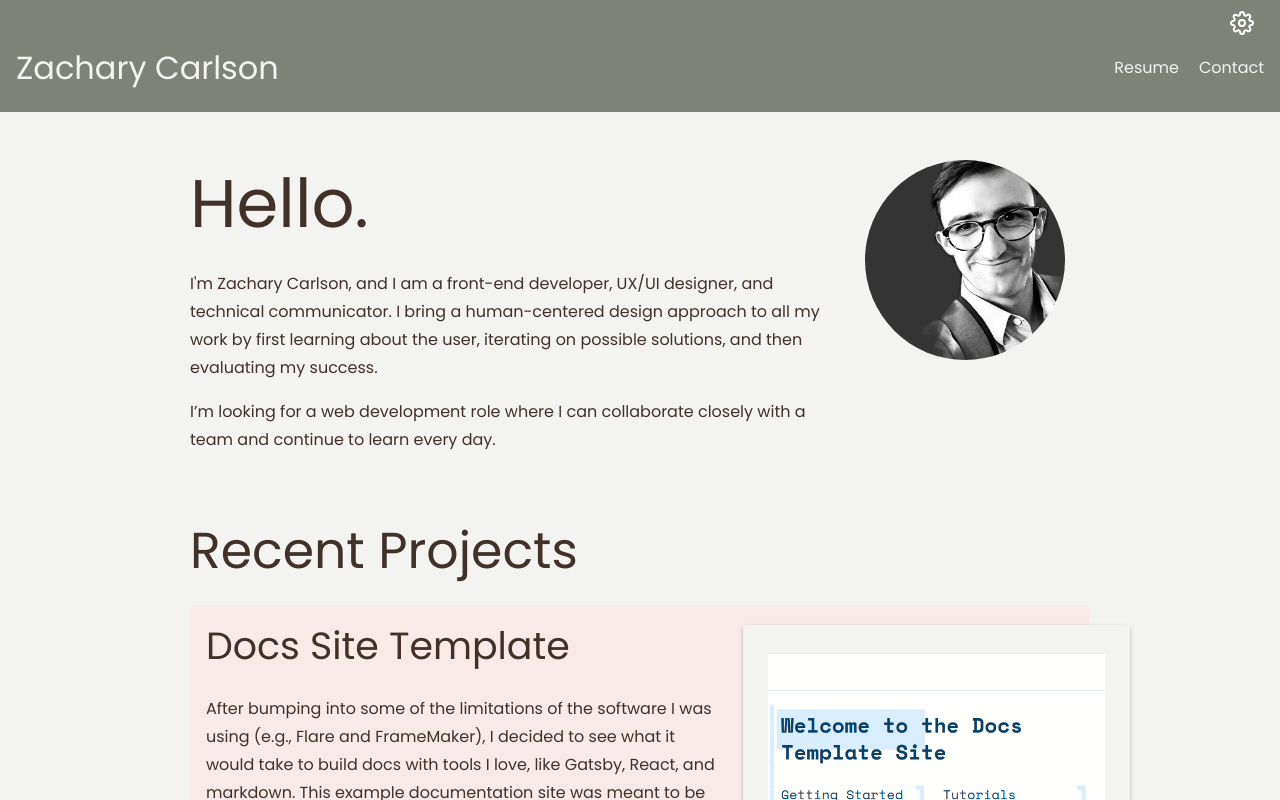
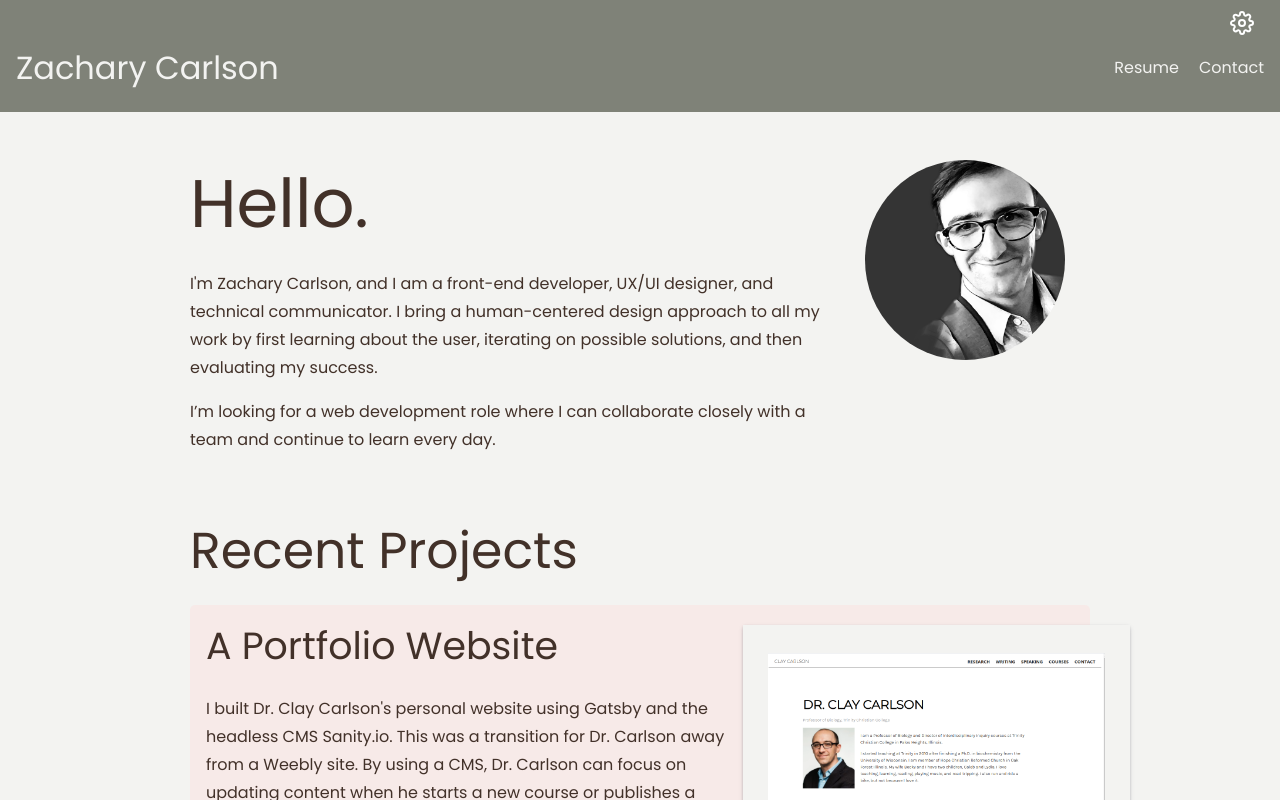
Before and after one commit to z-carlson/myPortfolio, a Gatsby site: page / in a window 1280 px wide. Built offline with nearby package versions, Linux system fonts and the light colour scheme; Gatsby itself is replaced by a stand-in of ours; a web font is replaced by a local one.

Commit message:
adds clays site to projects

```diff
--- a/src/pages/index.js
+++ b/src/pages/index.js
@@ -4,6 +4,7 @@ import Layout from '../components/Layout';
 import DocProjectImage from '../images/docs template.png';
 import HangmanImage from '../images/hangman.png';
 import MemoryImage from '../images/memory.png';
+import ClaysSiteImage from '../images/clays-site-desktop.png';
 import GatsbyLogo from '../images/svg/Gatsby_Monogram.png';
 import ReactLogo from '../images/svg/React-icon.svg';
 import GraphQLLogo from '../images/svg/graphql-icon.svg';
@@ -14,12 +15,26 @@ import MDXLogo from '../images/svg/mdx.svg';
 import DefaultLogo from '../images/svg/defaultLogo.svg';
 import SEO from '../components/SEO';
 import MyFace from '../images/web-profile-bw.png';
+import SanityLogo from '../images/sanityLogo.png';
 
 const projects = [
   {
+    title: 'A Portfolio Website',
+    description:
+      "I built Dr. Clay Carlson's personal website using Gatsby and the headless CMS Sanity.io. This was a transition for Dr. Carlson away from a Weebly site. By using a CMS, Dr. Carlson can focus on updating content when he starts a new course or publishes a new paper without having to worry about the overall look of the site.",
+    tech: [
+      { tech: 'Gatsby', link: 'https://www.gatsbyjs.com/' },
+      { tech: 'React', link: 'https://reactjs.org/' },
+      { tech: 'GraphQL', link: 'https://graphql.org/' },
+      { tech: 'Sanity', link: 'https://www.sanity.io/' },
+    ],
+    liveLink: 'https://clay-carlson.netlify.app/',
+    img: ClaysSiteImage,
+  },
+  {
     title: 'Docs Site Template',
     description:
-      'After bumping into some of the limitations of the software I was using (e.g., Flare and FrameMaker), I decided to see what it would take to build docs with tools I love, like Gatsby, React, and markdown. This example documentation site was meant to be an experiment and a starting point for a real docs project. ',
+      'After bumping into some of the limitations of the software I was using (e.g., Flare and FrameMaker), I decided to see what it would take to build docs with tools I love, like Gatsby, React, and markdown. This example documentation site was meant to be an experiment and a starting point for a real docs project.',
     tech: [
       { tech: 'Gatsby', link: 'https://www.gatsbyjs.com/' },
       { tech: 'React', link: 'https://reactjs.org/' },
@@ -173,8 +188,8 @@ const ProjectImageStyle = styled.div`
   img {
     width: 95%;
     height: 95%;
-    object-position: center;
-    object-fit: cover;
+    object-position: top;
+    object-fit: contain;
   }
 
   @media (max-width: 900px) {
@@ -229,6 +244,8 @@ const IndexPage = () => {
         return HTMLLogo;
       case 'CSS':
         return CSSLogo;
+      case 'Sanity':
+        return SanityLogo;
       default:
         return DefaultLogo;
     }
@@ -288,9 +305,11 @@ const IndexPage = () => {
                     <a className="live-link" href={project.liveLink}>
                       Live Site
                     </a>
-                    <a className="source-link" href={project.codeLink}>
-                      View Source
-                    </a>
+                    {project.codeLink && (
+                      <a className="source-link" href={project.codeLink}>
+                        View Source
+                      </a>
+                    )}
                   </div>
                 </article>
               </ProjectCardStyle>
```
Also changed, not shown: src/images/clays-site-desktop.png (added), src/images/sanityLogo.png (added).
